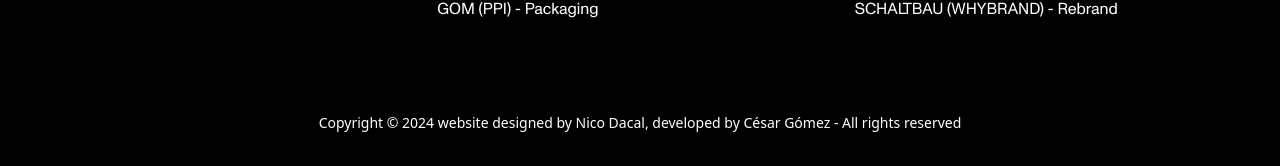
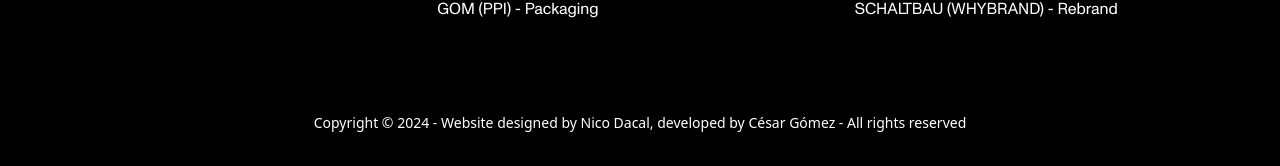
Before and after one commit to cesargmzdev/enedacal-web, a React (Vite) app: page /work in a window 1280 px wide. Shown: the part 1174-1340 px from the top of the page. Built offline with nearby package versions, Linux system fonts and the light colour scheme.

Commit message:
Update copyright information in Footer component and replaces RUKATYPE_work.webp image

```diff
--- a/src/components/Footer.jsx
+++ b/src/components/Footer.jsx
@@ -3,7 +3,7 @@ import PropTypes from 'prop-types';
 const Footer = ({classNames}) => {
     const Year = new Date().getFullYear();
     return (
-        <footer className={`text-center text-sm bg-black text-white ${classNames}`}>Copyright &copy; {Year} website designed by Nico Dacal, developed by C&eacute;sar G&oacute;mez - All rights reserved</footer>
+        <footer className={`text-center text-sm bg-black text-white ${classNames}`}>Copyright &copy; {Year} - Website designed by Nico Dacal, developed by C&eacute;sar G&oacute;mez - All&nbsp;rights&nbsp;reserved</footer>
     );
 };
 
```
Also changed, not shown: src/assets/projects/Mobile/RUKATYPE/RUKATYPE_work.webp.
